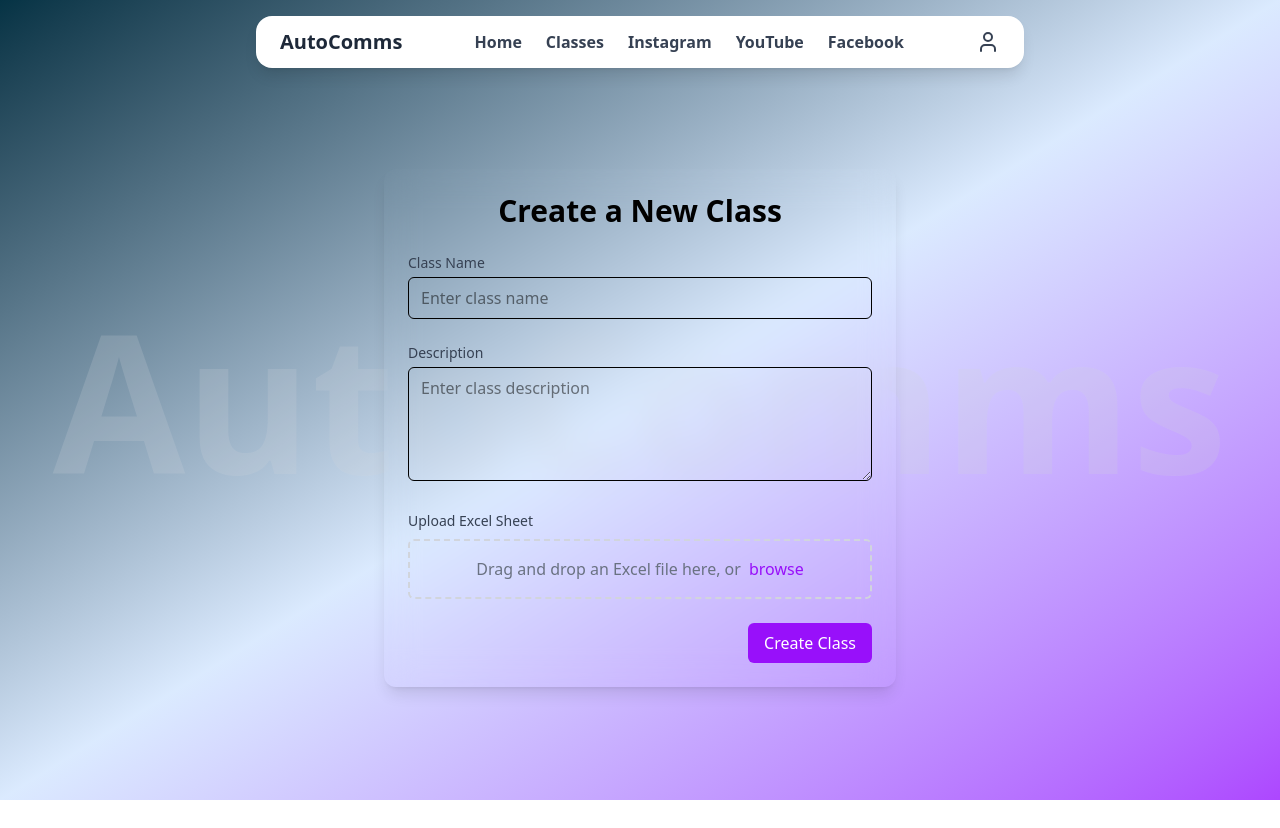
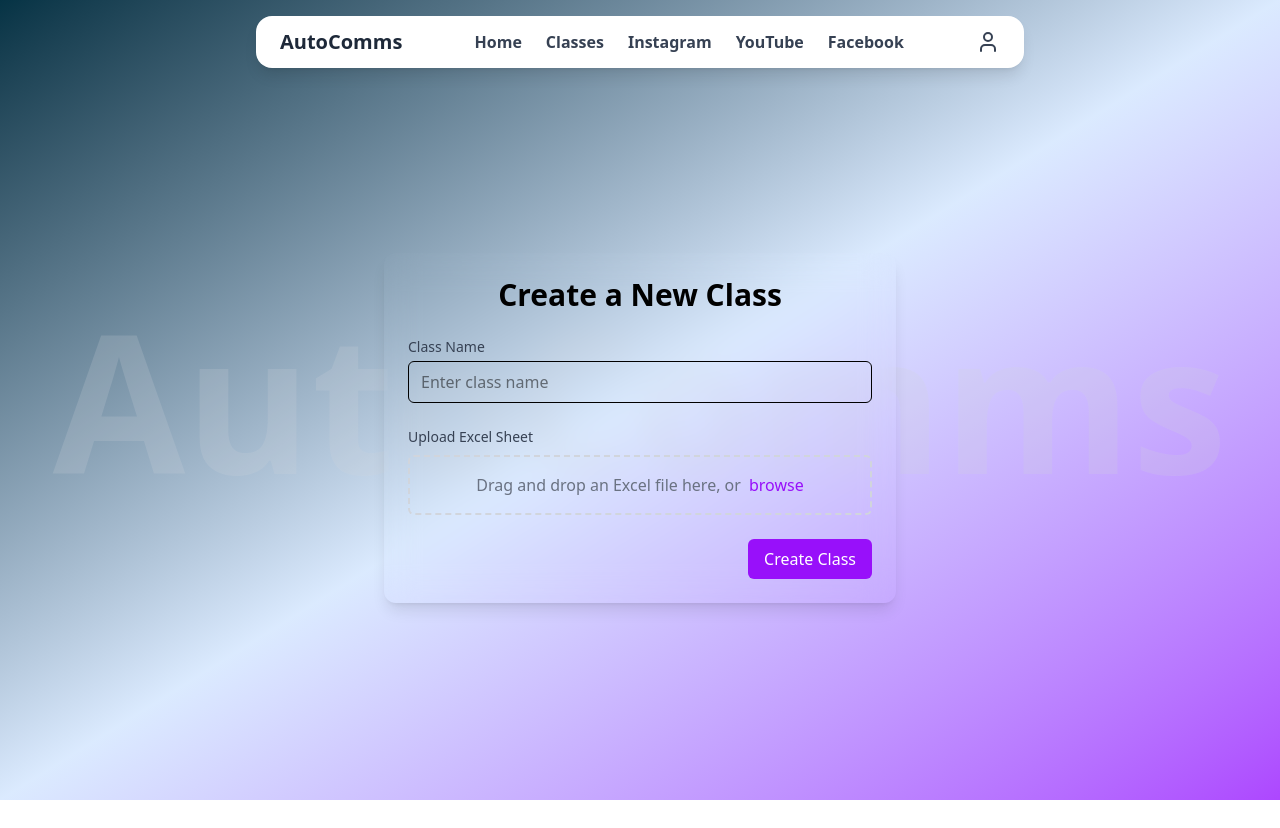
Before and after one commit to MohamedHamdanA/AutoComms, a React (Vite) app: page /createclass in a window 1280 px wide. Built offline with nearby package versions, Linux system fonts and the light colour scheme.

Commit message:
added classDetails.jsx, editted classes.jsx and classcreate.jsx

```diff
--- a/src/App.jsx
+++ b/src/App.jsx
@@ -6,6 +6,7 @@ import Instagram from "./pages/instagram";
 import Facebook from "./pages/facebook";
 import Youtube from "./pages/youtube";
 import ClassCreate from "./components/classcreate";
+import ClassDetail from "./components/classDetails";
 const App = () => {
   return (
     <Router>
@@ -17,6 +18,8 @@ const App = () => {
         <Route path="/youtube" element={<Youtube/>}/>
         <Route path="/facebook" element={<Facebook/>}/>
         <Route path="/createclass" element={<ClassCreate />} />
+        <Route path="/classes/:classId" element={<ClassDetail />} />
+
       </Routes>
     </Router>
   );
--- /dev/null
+++ b/src/components/classDetails.jsx
@@ -0,0 +1,75 @@
+import { useState, useEffect } from "react";
+import { useParams, useNavigate } from "react-router-dom";
+import { motion } from "framer-motion";
+import { ArrowLeft } from "lucide-react";
+
+const ClassDetail = () => {
+    const { classId } = useParams();
+    const navigate = useNavigate();
+    const [classInfo, setClassInfo] = useState(null);
+    const [googleForms, setGoogleForms] = useState([]);
+    const [loading, setLoading] = useState(true);
+    const [error, setError] = useState(null);
+
+    useEffect(() => {
+        const fetchClassDetails = async () => {
+            try {
+                const response = await fetch(`http://localhost:5000/api/classes/${classId}`, {
+                    method: "GET",
+                    credentials: "include",
+                });
+                if (!response.ok) throw new Error("Failed to fetch class details");
+                const result = await response.json();
+                setClassInfo(result.class);
+                setGoogleForms(result.google_forms);
+            } catch (err) {
+                setError(err.message);
+            } finally {
+                setLoading(false);
+            }
+        };
+        fetchClassDetails();
+    }, [classId]);
+
+    return (
+        <div className="min-h-screen p-6 bg-gradient-to-br from-blue-500 to-indigo-700 text-white">
+            <motion.button
+                className="flex items-center text-white mb-4 hover:underline"
+                whileHover={{ scale: 1.05 }}
+                whileTap={{ scale: 0.95 }}
+                onClick={() => navigate(-1)}
+            >
+                <ArrowLeft size={20} /> Back to Classes
+            </motion.button>
+            {loading && <p>Loading class details...</p>}
+            {error && <p className="text-red-400">{error}</p>}
+            {!loading && !error && classInfo && (
+                <div className="p-6 bg-white bg-opacity-10 backdrop-blur-lg rounded-xl shadow-lg">
+                    <h2 className="text-3xl font-bold mb-4">{classInfo.class_name}</h2>
+                    <p className="text-lg mb-4">{classInfo.description || "No description available"}</p>
+                    <h3 className="text-2xl font-semibold mb-2">Google Forms</h3>
+                    {googleForms.length > 0 ? (
+                        <ul className="space-y-3">
+                            {googleForms.map((form) => (
+                                <li key={form.form_id} className="p-4 bg-gray-800 rounded-lg">
+                                    <a
+                                        href={form.form_url}
+                                        target="_blank"
+                                        rel="noopener noreferrer"
+                                        className="text-blue-300 hover:underline"
+                                    >
+                                        {form.form_title}
+                                    </a>
+                                </li>
+                            ))}
+                        </ul>
+                    ) : (
+                        <p className="text-gray-300">No forms available for this class.</p>
+                    )}
+                </div>
+            )}
+        </div>
+    );
+};
+
+export default ClassDetail;
--- a/src/components/classcreate.jsx
+++ b/src/components/classcreate.jsx
@@ -30,89 +30,94 @@
 // };
 
 // export default ClassCreate
+import { useState } from "react";
+import { useNavigate } from "react-router-dom";
 import { motion } from "framer-motion";
 
 const ClassCreate = () => {
+    const [className, setClassName] = useState("");
+    const [file, setFile] = useState(null);
+    const [message, setMessage] = useState("");
+    const navigate = useNavigate();
+
+    const handleFileChange = (event) => setFile(event.target.files[0]);
+
+    const handleSubmit = async (event) => {
+        event.preventDefault();
+        setMessage("");
+        const formData = new FormData();
+        formData.append("class_name", className);
+        if (file) formData.append("fileUpload", file);
+        try {
+            if (!file){
+                throw new Error("Please select a file");
+            }
+            const response = await fetch("http://localhost:5000/api/classes", {
+                method: "POST",
+                body: formData,
+                credentials: "include",
+            });
+            const result = await response.json();
+
+            if (response.ok) {
+                setMessage("Class created successfully!");
+                setTimeout(() => navigate("/classes"), 1000);
+            } else {
+                setMessage(result.error || "Failed to create class.");
+            }
+        } catch (error) {
+            console.error("Error:", error);
+            setMessage(error.message);
+        } finally {
+            setClassName("");
+            setFile(null);
+        }
+    };
+
     return (
         <div className="relative w-full min-h-screen overflow-hidden">
-            {/* Background */}
-            <div className="fixed inset-0 w-full h-screen bg-gradient-to-br from-cyan-950 via-blue-100 to-purple-500">
+            <div className="fixed inset-0 bg-gradient-to-br from-cyan-950 via-blue-100 to-purple-500">
                 <motion.h1
                     className="absolute inset-0 flex items-center justify-center text-[15vw] font-extrabold text-gray-300 opacity-55 select-none"
                     initial={{ opacity: 0, scale: 0 }}
                     animate={{ opacity: 0.2, scale: 1 }}
                     transition={{ duration: 2 }}
-                >
-                    AutoComms
-                </motion.h1>
+                >AutoComms</motion.h1>
             </div>
 
-            {/* Main Content Section */}
             <section className="relative mt-7 z-10 flex items-center justify-center min-h-screen p-6">
                 <div className="p-6 bg-transparent bg-opacity-10 backdrop-blur-lg rounded-xl text-black shadow-lg w-full max-w-lg">
                     <h2 className="text-3xl font-bold mb-6 text-center">Create a New Class</h2>
-                    <form className="space-y-6">
+                    {message && <p className={`text-center ${message.includes('success') ? 'text-green-500' : 'text-red-500'}`}>{message}</p>}
+                    <form onSubmit={handleSubmit} className="space-y-6">
                         <div>
-                            <label
-                                htmlFor="className"
-                                className="block text-sm font-medium text-gray-700 mb-1"
-                            >
-                                Class Name
-                            </label>
+                            <label htmlFor="className" className="block text-sm font-medium text-gray-700 mb-1">Class Name</label>
                             <input
                                 type="text"
                                 id="className"
-                                name="className"
+                                value={className}
+                                onChange={(e) => setClassName(e.target.value)}
                                 placeholder="Enter class name"
                                 className="w-full px-3 py-2 border rounded-md focus:outline-none focus:ring focus:border-blue-300"
+                                required
                             />
                         </div>
                         <div>
-                            <label
-                                htmlFor="description"
-                                className="block text-sm font-medium text-gray-700 mb-1"
-                            >
-                                Description
-                            </label>
-                            <textarea
-                                id="description"
-                                name="description"
-                                rows="4"
-                                placeholder="Enter class description"
-                                className="w-full px-3 py-2 border rounded-md focus:outline-none focus:ring focus:border-blue-300"
-                            ></textarea>
-                        </div>
-                        <div>
-                            <label
-                                htmlFor="fileUpload"
-                                className="block text-sm font-medium text-gray-700 mb-2"
-                            >
-                                Upload Excel Sheet
-                            </label>
+                            <label htmlFor="fileUpload" className="block text-sm font-medium text-gray-700 mb-2">Upload Excel Sheet</label>
                             <div className="flex items-center justify-center px-6 py-4 border-2 border-dashed rounded-md border-gray-300 hover:border-purple-400 transition">
-                                <span className="text-gray-500">
-                                    Drag and drop an Excel file here, or{" "}
-                                </span>
-                                <label
-                                    htmlFor="fileUpload"
-                                    className="ml-2 text-purple-600 hover:underline cursor-pointer"
-                                >
-                                    browse
-                                </label>
+                                <span className="text-gray-500">Drag and drop an Excel file here, or </span>
+                                <label htmlFor="fileUpload" className="ml-2 text-purple-600 hover:underline cursor-pointer">browse</label>
                                 <input
                                     type="file"
-                                    id="fileUpload"
-                                    name="fileUpload"
+                                    id="file"
                                     accept=".xls, .xlsx"
                                     className="hidden"
+                                    onChange={handleFileChange}
                                 />
                             </div>
                         </div>
                         <div className="flex justify-end">
-                            <button
-                                type="submit"
-                                className="px-4 py-2 bg-purple-600 text-white rounded-md hover:bg-purple-700 transition"
-                            >
+                            <button type="submit" className="px-4 py-2 bg-purple-600 text-white rounded-md hover:bg-purple-700 transition">
                                 Create Class
                             </button>
                         </div>
```
Also changed, not shown: src/pages/classes.jsx (+10 -10 lines).
